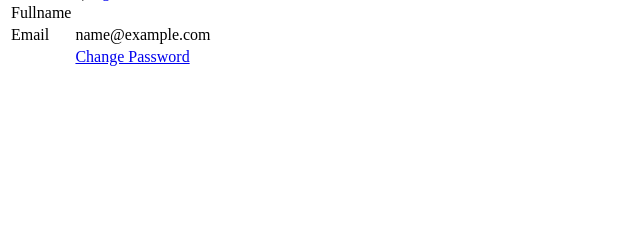
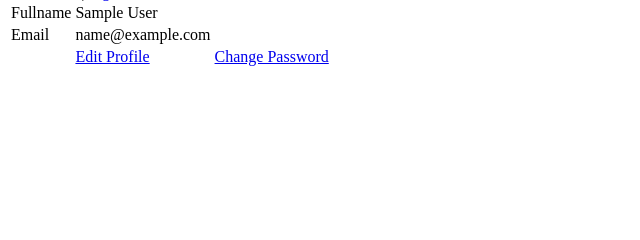
Before and after one commit to roelzkie15/django-custom-user, a Django app: page /my-account in a window 1280 px wide. Shown: the part 107-347 px from the top of the page, without its empty margins (0-640 px from the left). Run offline with Django 3.2, Linux system fonts and the light colour scheme; the visitor is signed in with stand-in values (Sample User, id 1).

Commit message:
Add feature for updating user basic information on template
- Implements login required mixin for permission on protected views

```diff
--- a/src/account/templates/account/my-account.html
+++ b/src/account/templates/account/my-account.html
@@ -7,7 +7,7 @@
 		<tbody>
 			<tr>
 				<td>Fullname</td>
-				<td>{{ user.full_name }}</td>
+				<td>{{ user.name }}</td>
 			</tr>
 			<tr>
 				<td>Email</td>
@@ -15,6 +15,7 @@
 			</tr>
 			<tr>
 				<td></td>
+				<td><a href="{% url 'account:edit' %}">Edit Profile</a></td>
 				<td><a href="{% url 'password_change' %}">Change Password</a></td>
 			</tr>
 		</tbody>
--- a/src/account/urls.py
+++ b/src/account/urls.py
@@ -1,10 +1,11 @@
 from django.urls import path
 
-from .views import Signup, UserDetail
+from .views import Signup, UserDetail, UserUpdate
 
 app_name = 'account'
 
 urlpatterns = [
     path('sign-up/', Signup.as_view(), name='sign-up'),
-    path('my-account', UserDetail.as_view(), name='my-account')
+    path('my-account', UserDetail.as_view(), name='detail'),
+    path('my-account/edit-profile', UserUpdate.as_view(), name='edit')
 ]
--- a/src/account/views.py
+++ b/src/account/views.py
@@ -1,14 +1,27 @@
 from django.conf import settings
+from django.contrib.auth.mixins import LoginRequiredMixin
 from django.urls import reverse_lazy
-from django.views.generic import CreateView, TemplateView
+from django.views.generic import CreateView, TemplateView, UpdateView
 
 from .models import User
-from .forms import UserCreationForm
+from .forms import UserCreationForm, UserUpdateForm
 
 class Signup(CreateView):
     form_class = UserCreationForm
     success_url = reverse_lazy('login')
     template_name = 'account/sign-up.html'
 
-class UserDetail(TemplateView):
+class UserDetail(LoginRequiredMixin, TemplateView):
+    login_url = reverse_lazy('login')
     template_name = 'account/my-account.html'
+
+class UserUpdate(LoginRequiredMixin, UpdateView):
+    login_url = reverse_lazy('login')
+    model = User
+    form_class = UserUpdateForm
+    success_url = reverse_lazy('account:detail')
+    template_name = 'account/edit-profile.html'
+
+    def get_object(self, queryset=None):
+        'Get only logged user'
+        return self.request.user
```
Also changed, not shown: src/account/forms.py (+10 -0 lines), src/account/templates/account/edit-profile.html (added, +10 -0 lines).
